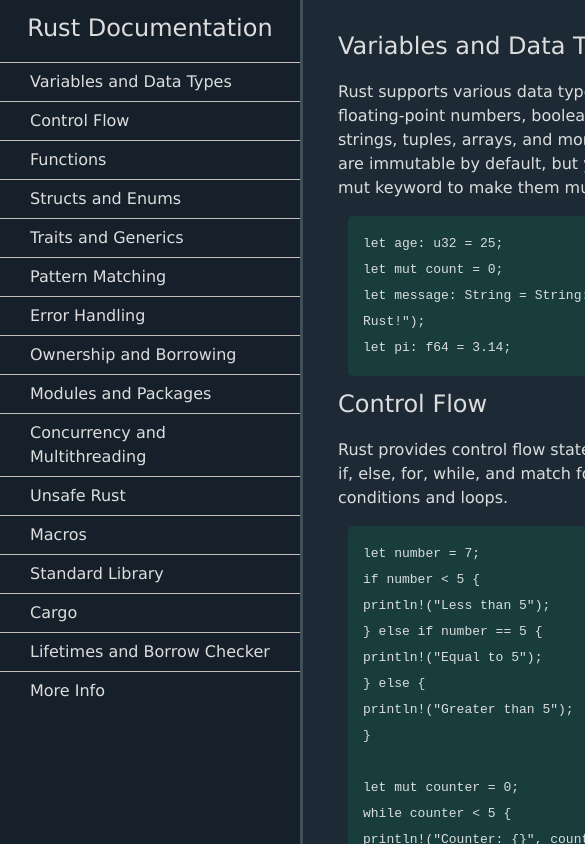
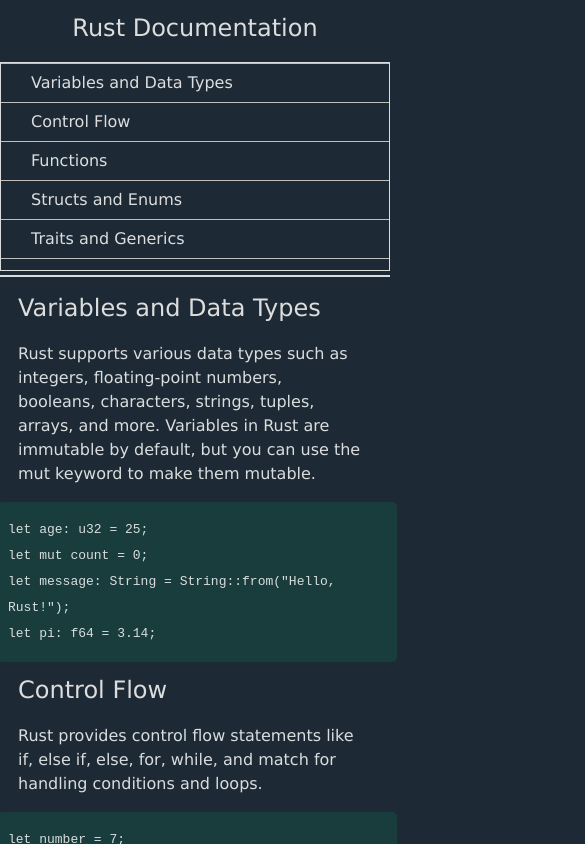
Before and after one commit to GillianoA/Technical-Documentation-Page, a plain HTML site: page index.html in a window 390 px wide. Shown: the top 844 px of the page, 585 px wide, since content can reach past the window. Drawn offline with Linux system fonts and the light colour scheme.

Commit message:
Update styles.css

```diff
--- a/styles.css
+++ b/styles.css
@@ -74,6 +74,11 @@
     margin: 15px 0px 0px 20px;
 }
 
+#More_Info a {
+    color: #04aa6d;
+    text-decoration: none;
+}
+
 code {
     display: block;
     text-align: left;
@@ -87,3 +92,46 @@
     margin: 10px;
     border-radius: 5px;
 }
+
+/* Media Queries */
+@media only screen and (max-width: 815px) {
+    /* For mobile phones: */
+    #navbar {
+        background-color: #1d2a35;
+        position: absolute;
+        top: 0;
+        padding: 0;
+        margin: 0;
+        width: 100%;
+        max-height: 275px;
+        border: none;
+        z-index: 1;
+        border-bottom: 2px solid;
+      }
+
+    #navbar ul {
+      border: 1px solid;
+      height: 207px;
+    }
+
+    #main-doc {
+        position: relative;
+        margin-left: 0px;
+        margin-top: 270px;
+      }
+  }
+
+  @media only screen and (max-width: 400px) {
+    #main-doc {
+      margin-left: -10px;
+    }
+
+    code {
+      margin-left: -20px;
+      width: 100%;
+      padding: 15px;
+      padding-left: 10px;
+      padding-right: 45px;
+      min-width: 233px;
+    }
+  }
```
